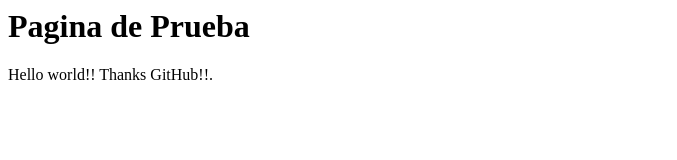
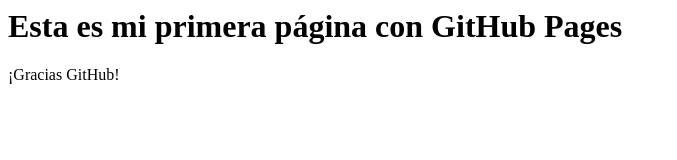
Before and after one commit to jenext/HelloWorld, a plain HTML site: page index.html in a window 1280 px wide. Shown: the whole page, without its empty margins (0-677 px from the left). Drawn offline with Linux system fonts and the light colour scheme.

Commit message:
Update index.html

```diff
--- a/index.html
+++ b/index.html
@@ -1,8 +1,4 @@
 <html>
-<h1> Pagina de Prueba</h1>
-
-Hello world!!
-
-Thanks GitHub!!.
-
+<h1> Esta es mi primera página con GitHub Pages </h1>
+<p>¡Gracias GitHub!</p>
 </html>
```
